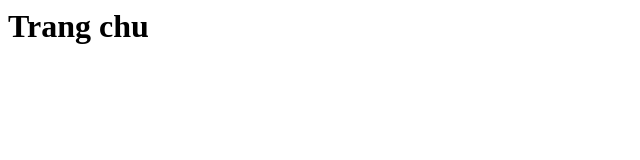
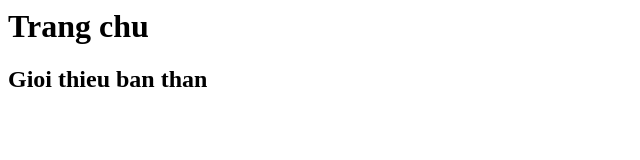
Before and after one commit to tubanhoa/git-basic-practice, a plain HTML site: page index.html in a window 1280 px wide. Shown: the whole page, without its empty margins (0-640 px from the left). Drawn offline with Linux system fonts and the light colour scheme.

Commit message:
Add introduction section

```diff
--- a/index.html
+++ b/index.html
@@ -1 +1,2 @@
 <h1>Trang chu</h1>
+<h2>Gioi thieu ban than</h2>
```
